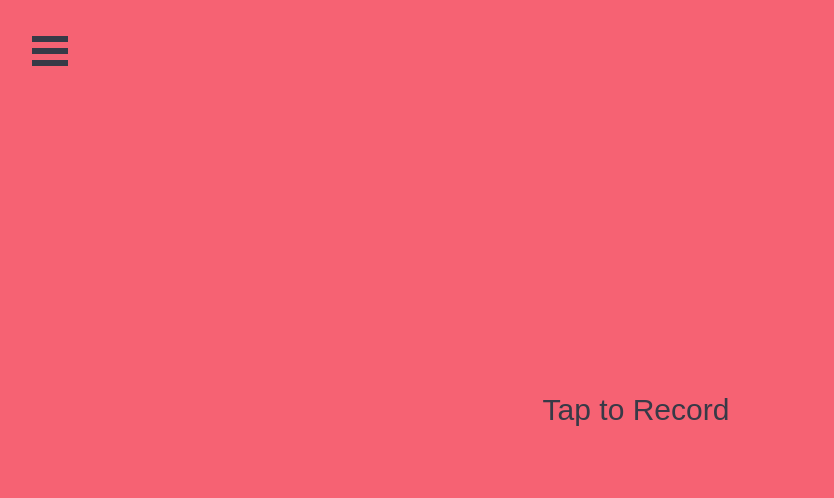
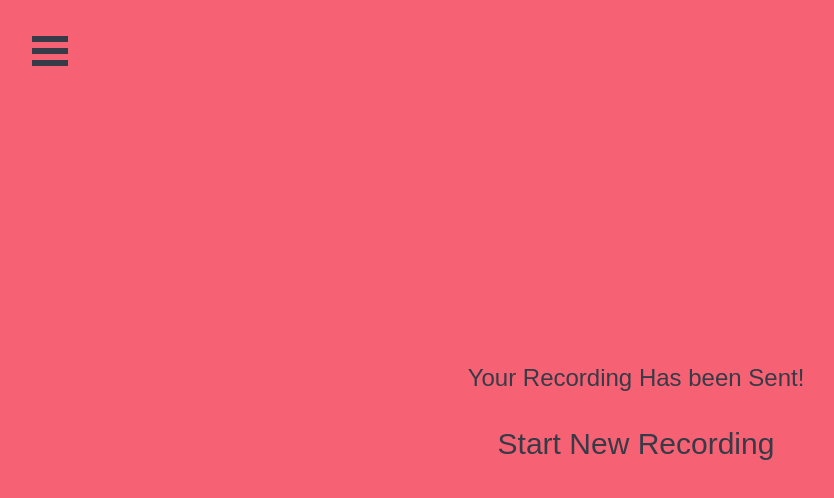
Before and after one commit to harvey93/teachRecorder, a React (Create React App) app: page / in a window 1280 px wide. Shown: the top 498 px of the page, without its empty margins (4-838 px from the left). Built offline with nearby package versions, Linux system fonts and the light colour scheme; some icons are missing.

Commit message:
Add different states for menu mic screen

```diff
--- a/public/css/micscreen.css
+++ b/public/css/micscreen.css
@@ -15,10 +15,6 @@
 
 }
 
-.button-mic:hover{
-  cursor: pointer;
-}
-
 .mic-icon{
   color: #373a47;
 }
@@ -29,3 +25,22 @@
   font-size: 30px;
   font-weight: bolder;
 }
+
+.rec-message{
+  margin-top: 24px;
+  color: #373a47;
+  font-size: 24px;
+  font-weight: bolder;
+  margin-bottom: 15px;
+}
+
+.play-button-div{
+  display: flex;
+  justify-content: center;
+  align-items: center;
+  flex-direction: column;
+}
+
+.play-button-div:hover{
+  cursor:pointer;
+}
--- a/public/css/sidebar.css
+++ b/public/css/sidebar.css
@@ -54,3 +54,11 @@
 .displacer {
   height: 40%;
 }
+
+.menu-item:hover{
+  color: #F66273;
+}
+
+.menu-item-div{
+  display: flex;
+}
--- a/src/MicScreen.js
+++ b/src/MicScreen.js
@@ -3,7 +3,41 @@ import React from 'react';
 class MicScreen extends React.Component{
   constructor(){
     super();
+    this.state = {"recordingState": 4};
+    this.renderButton = this.renderButton.bind(this);
+  }
 
+  renderButton(){
+    if(this.state.recordingState === 1){
+      return(
+        <div className="play-button-div">
+          <h1 className='play-button'>Record</h1>
+        </div>
+      );
+    }else if(this.state.recordingState === 2){
+      return(
+        <div className="play-button-div">
+          <h1 className='play-button'>Pause</h1>
+          <h1 className='play-button'>Finish</h1>
+        </div>
+      );
+    }else if(this.state.recordingState === 3){
+      return(
+        <div className="play-button-div">
+          <h1 className='play-button'>Resume</h1>
+          <h1 className='play-button'>Finish</h1>
+        </div>
+      );
+    }else if (this.state.recordingState === 4){
+      return(
+        <div>
+          <h1 className='rec-message'>Your Recording Has been Sent!</h1>
+          <div className="play-button-div">
+            <h1 className='play-button'>Start New Recording</h1>
+          </div>
+        </div>
+      );
+    }
   }
 
 
@@ -12,7 +46,7 @@ class MicScreen extends React.Component{
       <div className="micscreen-container">
         <div className="button-mic">
           <i className="fa fa-microphone fa-5x mic-icon" aria-hidden="true"></i>
-          <h1 className='play-button'>Tap to Record</h1>
+          {this.renderButton()}
         </div>
       </div>
     );
```
